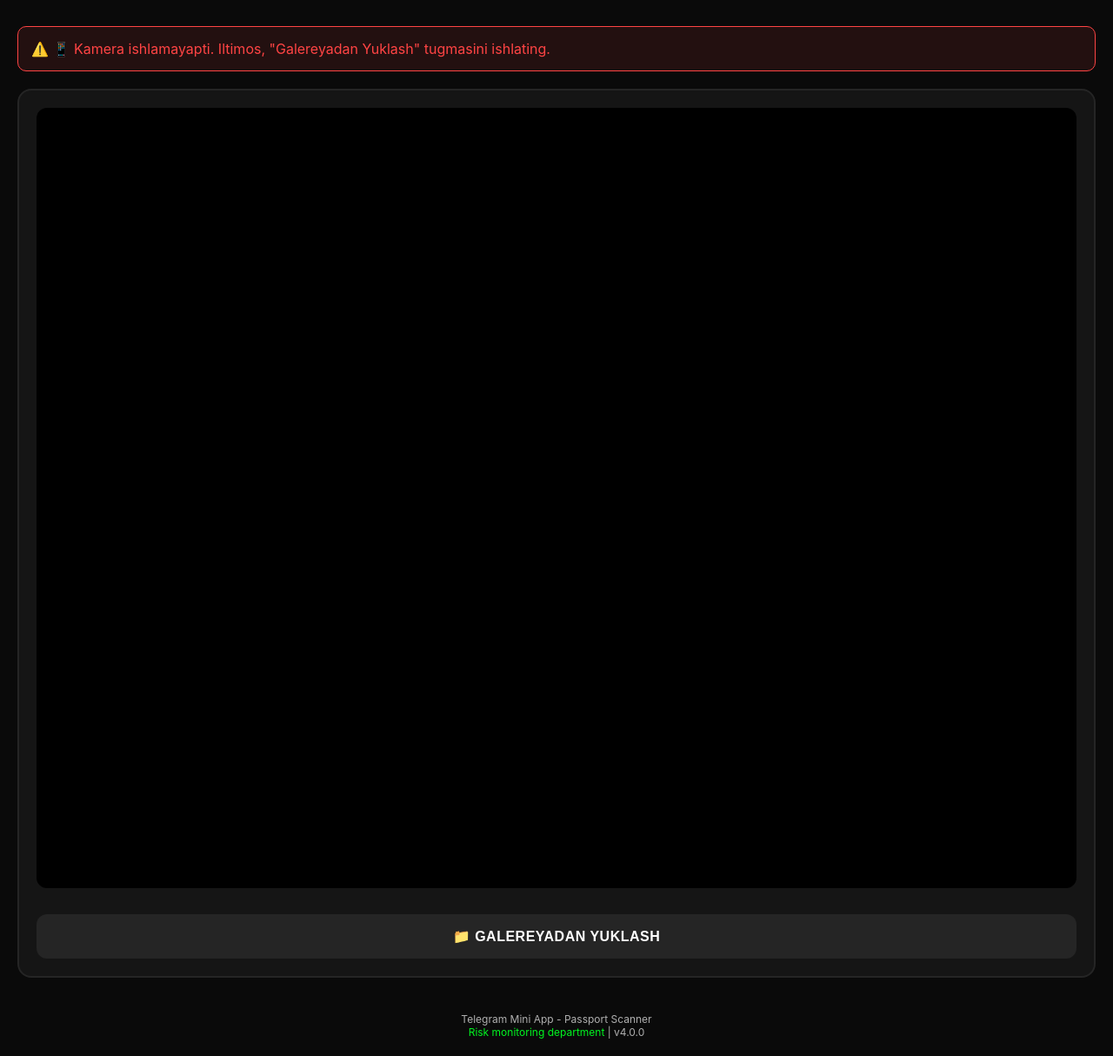
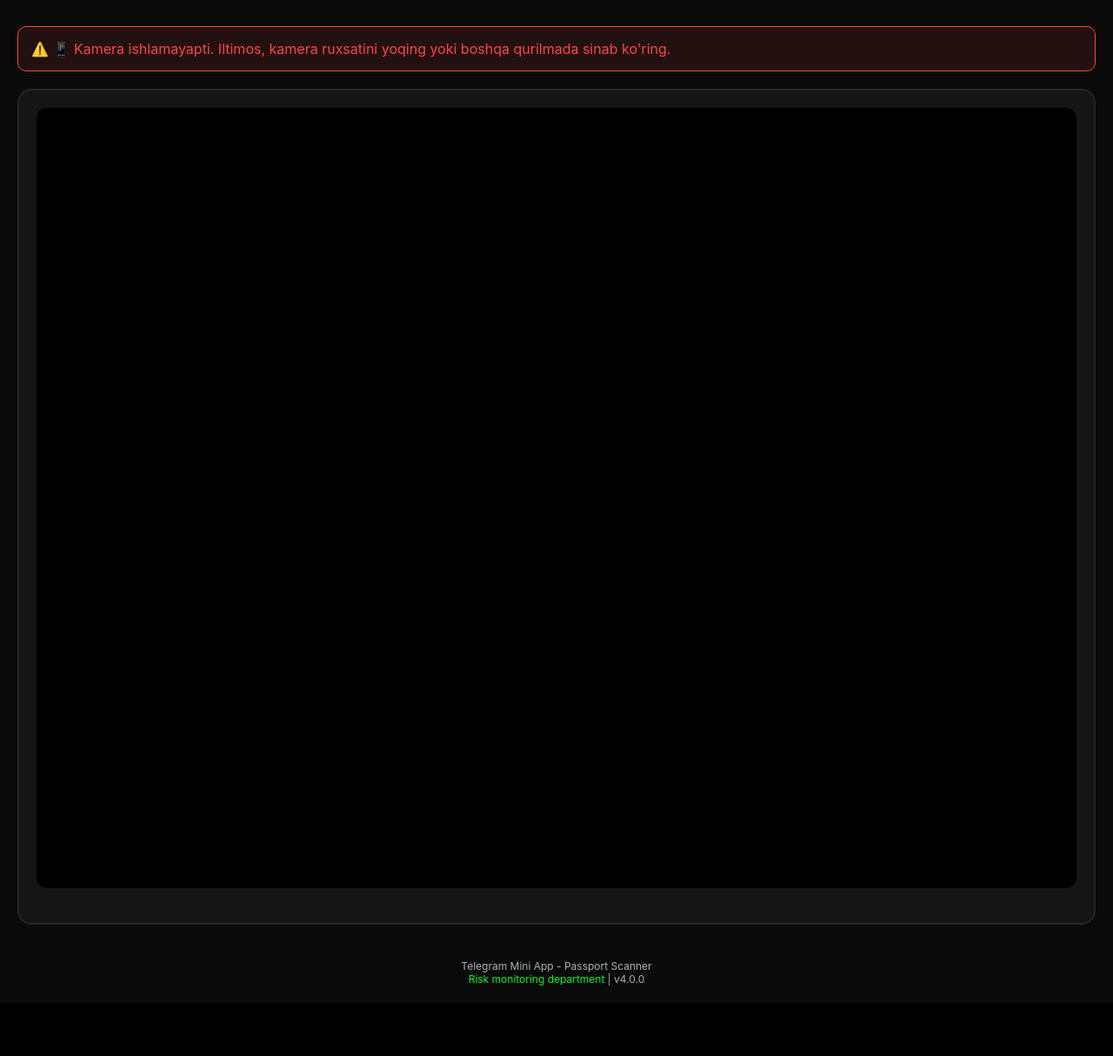
Before and after one commit to ibragimovDiyorbek7377/passport2, a FastAPI app: page / in a window 1280 px wide. Shown: the part 116-1330 px from the top of the page at 87% size. After the commit the page ends 1249 px from the top, so only its background shows below. Run offline with FastAPI, Linux system fonts and the light colour scheme; some libraries are stand-ins or nearby versions.

Commit message:
Galereyadan yuklash funksiyasi olib tashlandi
- "Galereyadan Yuklash" tugmasi butunlay o'chirildi
- Faylni yuklash input elementi olib tashlandi
- handleFileUpload va openFileUpload funksiyalari o'chirildi
- Tegishli event listener'lar va o'zgaruvchilar olib tashlandi
- Kamera ishlamasa ko'rsatiladigan xabar yangilandi

```diff
--- a/templates/index.html
+++ b/templates/index.html
@@ -441,10 +441,6 @@
             <button class="btn btn-primary" id="capture-btn">
                 📷 Rasmga Olish
             </button>
-            <button class="btn btn-secondary" id="upload-btn">
-                📁 Galereyadan Yuklash
-            </button>
-            <input type="file" id="file-input" accept="image/*" style="display: none;">
             <button class="btn btn-secondary" id="retake-btn" style="display: none;">
                 🔄 Qayta Olish
             </button>
@@ -488,8 +484,6 @@
         const cameraStream = document.getElementById('camera-stream');
         const canvasPreview = document.getElementById('canvas-preview');
         const captureBtn = document.getElementById('capture-btn');
-        const uploadBtn = document.getElementById('upload-btn');
-        const fileInput = document.getElementById('file-input');
         const retakeBtn = document.getElementById('retake-btn');
         const passportGuide = document.getElementById('passport-guide');
         const loading = document.getElementById('loading');
@@ -528,12 +522,12 @@
                 console.warn('⚠️ Camera initialization failed:', error);
                 cameraAvailable = false;
 
-                // Hide camera controls, show upload only
+                // Hide camera controls
                 cameraStream.style.display = 'none';
                 captureBtn.style.display = 'none';
                 passportGuide.style.display = 'none';
 
-                showError('📱 Kamera ishlamayapti.\n\nIltimos, "Galereyadan Yuklash" tugmasini ishlating.');
+                showError('📱 Kamera ishlamayapti.\n\nIltimos, kamera ruxsatini yoqing yoki boshqa qurilmada sinab ko\'ring.');
             }
         }
 
@@ -672,7 +666,6 @@
                 // Show retake options
                 setTimeout(() => {
                     retakeBtn.style.display = 'block';
-                    uploadBtn.style.display = 'block';
                     if (cameraAvailable) {
                         captureBtn.style.display = 'none';
                     }
@@ -769,9 +762,6 @@
             resultsSection.classList.remove('show');
             hideError();
 
-            // Reset file input
-            fileInput.value = '';
-
             // If camera is available, show it
             if (cameraAvailable) {
                 cameraStream.style.display = 'block';
@@ -779,13 +769,10 @@
                 passportGuide.style.display = 'block';
                 initCamera();
             } else {
-                // Camera not available, just show upload button
+                // Camera not available
                 captureBtn.style.display = 'none';
                 passportGuide.style.display = 'none';
             }
-
-            // Always show upload button
-            uploadBtn.style.display = 'block';
         }
 
         // Show/hide error
@@ -806,109 +793,9 @@
             }
         }
 
-        // Handle file upload from gallery (with MRZ cropping)
-        function handleFileUpload(event) {
-            const file = event.target.files[0];
-
-            if (!file) {
-                return;
-            }
-
-            // Validate file type
-            if (!file.type.startsWith('image/')) {
-                showError('❌ Iltimos, faqat rasm faylini yuklang (JPG, PNG)');
-                return;
-            }
-
-            // Validate file size (max 10MB)
-            if (file.size > 10 * 1024 * 1024) {
-                showError('❌ Rasm hajmi juda katta. Maksimal hajm: 10MB');
-                return;
-            }
-
-            console.log(`📁 File selected: ${file.name} (${(file.size/1024).toFixed(1)}KB)`);
-
-            // Read file and display preview
-            const reader = new FileReader();
-            reader.onload = function(e) {
-                const img = new Image();
-                img.onload = function() {
-                    // Create full canvas
-                    const fullCanvas = document.createElement('canvas');
-                    fullCanvas.width = img.width;
-                    fullCanvas.height = img.height;
-                    const fullCtx = fullCanvas.getContext('2d');
-                    fullCtx.drawImage(img, 0, 0);
-
-                    // Crop MRZ area (bottom 18% of image, centered 90% width)
-                    const cropHeight = fullCanvas.height * 0.18;
-                    const cropWidth = fullCanvas.width * 0.90;
-                    const cropX = (fullCanvas.width - cropWidth) / 2;
-                    const cropY = fullCanvas.height * (1 - 0.15 - 0.18);
-
-                    const croppedCanvas = document.createElement('canvas');
-                    croppedCanvas.width = cropWidth;
-                    croppedCanvas.height = cropHeight;
-                    const croppedCtx = croppedCanvas.getContext('2d');
-                    croppedCtx.drawImage(
-                        fullCanvas,
-                        cropX, cropY, cropWidth, cropHeight,
-                        0, 0, cropWidth, cropHeight
-                    );
-
-                    // Resize to width ~1000px for speed
-                    const maxWidth = 1000;
-                    let finalCanvas = croppedCanvas;
-
-                    if (croppedCanvas.width > maxWidth) {
-                        const scale = maxWidth / croppedCanvas.width;
-                        finalCanvas = document.createElement('canvas');
-                        finalCanvas.width = maxWidth;
-                        finalCanvas.height = croppedCanvas.height * scale;
-                        const finalCtx = finalCanvas.getContext('2d');
-
-                        finalCtx.imageSmoothingEnabled = true;
-                        finalCtx.imageSmoothingQuality = 'high';
-                        finalCtx.drawImage(croppedCanvas, 0, 0, finalCanvas.width, finalCanvas.height);
-                    }
-
-                    // Show preview (cropped MRZ)
-                    canvasPreview.width = finalCanvas.width;
-                    canvasPreview.height = finalCanvas.height;
-                    canvasPreview.getContext('2d').drawImage(finalCanvas, 0, 0);
-
-                    // Hide camera, show preview
-                    if (cameraAvailable) {
-                        stopCamera();
-                        cameraStream.style.display = 'none';
-                    }
-                    canvasPreview.style.display = 'block';
-                    captureBtn.style.display = 'none';
-                    uploadBtn.style.display = 'none';
-                    retakeBtn.style.display = 'block';
-                    passportGuide.classList.add('scanning');
-
-                    // Convert to blob and scan
-                    finalCanvas.toBlob(async (blob) => {
-                        capturedImageBlob = blob;
-                        console.log(`✅ MRZ cropped from gallery: ${finalCanvas.width}x${finalCanvas.height}, Size: ${(blob.size/1024).toFixed(1)}KB`);
-                        await scanPassport(blob);
-                    }, 'image/jpeg', 0.95);
-                };
-                img.src = e.target.result;
-            };
-            reader.readAsDataURL(file);
-        }
-
-        // Trigger file input click
-        function openFileUpload() {
-            fileInput.click();
-        }
 
         // Event listeners
         captureBtn.addEventListener('click', capturePhoto);
-        uploadBtn.addEventListener('click', openFileUpload);
-        fileInput.addEventListener('change', handleFileUpload);
         retakeBtn.addEventListener('click', retakePhoto);
         scanAnotherBtn.addEventListener('click', retakePhoto);
 
```
